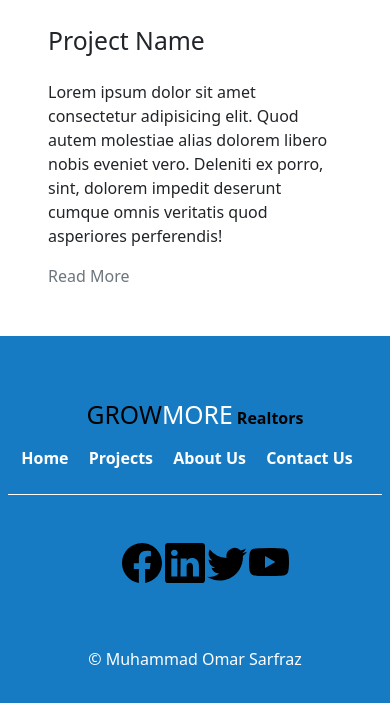
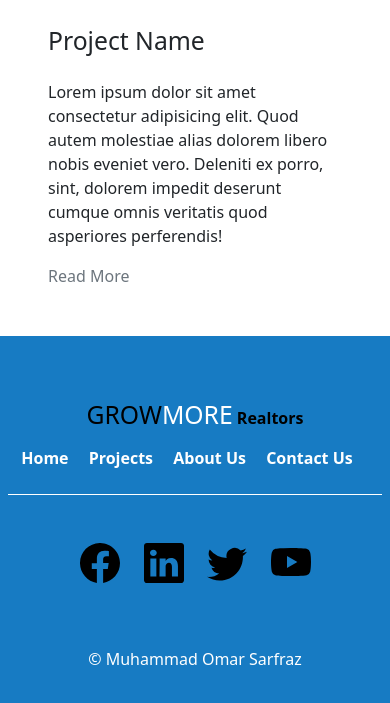
Before and after one commit to omar-sarfraz/Realtor-Website, a website: page projects.html in a window 390 px wide. Shown: the part 2366-3069 px from the top of the page. Drawn offline with nearby package versions, Linux system fonts and the light colour scheme.

Commit message:
Completed

```diff
--- a/projects.html
+++ b/projects.html
@@ -1,12 +1,14 @@
 <!DOCTYPE html>
-<html lang="en">
+<html lang="zxx">
 <head>
     <meta charset="UTF-8">
     <meta http-equiv="X-UA-Compatible" content="IE=edge">
     <meta name="viewport" content="width=device-width, initial-scale=1.0">
 
+    <!-- build:css css/main.css -->
     <link rel="stylesheet" href="node_modules/bootstrap/dist/css/bootstrap.min.css">
     <link rel="stylesheet" href="css/styles.css">
+    <!-- endbuild -->
 
     <title>Grow More Realtors</title>
 </head>
@@ -26,7 +28,7 @@
                     <li class="nav-item"> <a class="nav-link" href="/contactUs.html">Contact Us</a> </li>
                 </ul>
                 <div class="d-grid">
-                    <button type="submit" class="btn btn-outline-primary"> <a href="/contactus.html"> Get a Quote </a></button>
+                    <a href="/contactus.html" class="btn btn-outline-primary"> Get a Quote </a>
                 </div>
             </div>
 
@@ -116,22 +118,22 @@
                     <div class="row justify-content-center text-center m-5">
                         <div class="col-12 col-md-8 col-lg-6">
                             <div class="row justify-content-center text-center">
-                                <a class="col-2" href="http://www.facebook.com/profile.php?id=">
+                                <a class="col-3 col-md-2" href="http://www.facebook.com/profile.php?id=">
                                     <svg xmlns="http://www.w3.org/2000/svg" width="40" height="40" fill="currentColor" class="bi bi-facebook" viewBox="0 0 16 16">
                                         <path d="M16 8.049c0-4.446-3.582-8.05-8-8.05C3.58 0-.002 3.603-.002 8.05c0 4.017 2.926 7.347 6.75 7.951v-5.625h-2.03V8.05H6.75V6.275c0-2.017 1.195-3.131 3.022-3.131.876 0 1.791.157 1.791.157v1.98h-1.009c-.993 0-1.303.621-1.303 1.258v1.51h2.218l-.354 2.326H9.25V16c3.824-.604 6.75-3.934 6.75-7.951z"/>
                                     </svg>
                                 </a>
-                                <a class="col-2" href="http://www.linkedin.com/in/">
+                                <a class="col-3 col-md-2" href="http://www.linkedin.com/in/">
                                     <svg xmlns="http://www.w3.org/2000/svg" width="40" height="40" fill="currentColor" class="bi bi-linkedin" viewBox="0 0 16 16">
                                         <path d="M0 1.146C0 .513.526 0 1.175 0h13.65C15.474 0 16 .513 16 1.146v13.708c0 .633-.526 1.146-1.175 1.146H1.175C.526 16 0 15.487 0 14.854V1.146zm4.943 12.248V6.169H2.542v7.225h2.401zm-1.2-8.212c.837 0 1.358-.554 1.358-1.248-.015-.709-.52-1.248-1.342-1.248-.822 0-1.359.54-1.359 1.248 0 .694.521 1.248 1.327 1.248h.016zm4.908 8.212V9.359c0-.216.016-.432.08-.586.173-.431.568-.878 1.232-.878.869 0 1.216.662 1.216 1.634v3.865h2.401V9.25c0-2.22-1.184-3.252-2.764-3.252-1.274 0-1.845.7-2.165 1.193v.025h-.016a5.54 5.54 0 0 1 .016-.025V6.169h-2.4c.03.678 0 7.225 0 7.225h2.4z"/>
                                     </svg>
                                 </a>
-                                <a class="col-2" href="http://twitter.com/">
+                                <a class="col-3 col-md-2" href="http://twitter.com/">
                                     <svg xmlns="http://www.w3.org/2000/svg" width="40" height="40" fill="currentColor" class="bi bi-twitter" viewBox="0 0 16 16">
                                         <path d="M5.026 15c6.038 0 9.341-5.003 9.341-9.334 0-.14 0-.282-.006-.422A6.685 6.685 0 0 0 16 3.542a6.658 6.658 0 0 1-1.889.518 3.301 3.301 0 0 0 1.447-1.817 6.533 6.533 0 0 1-2.087.793A3.286 3.286 0 0 0 7.875 6.03a9.325 9.325 0 0 1-6.767-3.429 3.289 3.289 0 0 0 1.018 4.382A3.323 3.323 0 0 1 .64 6.575v.045a3.288 3.288 0 0 0 2.632 3.218 3.203 3.203 0 0 1-.865.115 3.23 3.23 0 0 1-.614-.057 3.283 3.283 0 0 0 3.067 2.277A6.588 6.588 0 0 1 .78 13.58a6.32 6.32 0 0 1-.78-.045A9.344 9.344 0 0 0 5.026 15z"/>
                                     </svg>
                                 </a>
-                                <a class="col-2" href="http://youtube.com/">
+                                <a class="col-3 col-md-2" href="http://youtube.com/">
                                     <svg xmlns="http://www.w3.org/2000/svg" width="40" height="40" fill="currentColor" class="bi bi-youtube" viewBox="0 0 16 16">
                                         <path d="M8.051 1.999h.089c.822.003 4.987.033 6.11.335a2.01 2.01 0 0 1 1.415 1.42c.101.38.172.883.22 1.402l.01.104.022.26.008.104c.065.914.073 1.77.074 1.957v.075c-.001.194-.01 1.108-.082 2.06l-.008.105-.009.104c-.05.572-.124 1.14-.235 1.558a2.007 2.007 0 0 1-1.415 1.42c-1.16.312-5.569.334-6.18.335h-.142c-.309 0-1.587-.006-2.927-.052l-.17-.006-.087-.004-.171-.007-.171-.007c-1.11-.049-2.167-.128-2.654-.26a2.007 2.007 0 0 1-1.415-1.419c-.111-.417-.185-.986-.235-1.558L.09 9.82l-.008-.104A31.4 31.4 0 0 1 0 7.68v-.123c.002-.215.01-.958.064-1.778l.007-.103.003-.052.008-.104.022-.26.01-.104c.048-.519.119-1.023.22-1.402a2.007 2.007 0 0 1 1.415-1.42c.487-.13 1.544-.21 2.654-.26l.17-.007.172-.006.086-.003.171-.007A99.788 99.788 0 0 1 7.858 2h.193zM6.4 5.209v4.818l4.157-2.408L6.4 5.209z"/>
                                     </svg>
@@ -151,10 +153,12 @@
         </div>
     </footer>
 
-
+<!-- build:js js/main.js -->
 <script src="node_modules/jquery/dist/jquery.slim.min.js"></script>
 <script src="node_modules/popper.js/dist/umd/popper.min.js"></script>
+<!-- endbuild -->
 <script src="node_modules/bootstrap/dist/js/bootstrap.min.js"></script>
+
 
 </body>
 </html>
```
Also changed, not shown: aboutus.html (+10 -6 lines), contactus.html (+10 -6 lines), index.html (+11 -8 lines), package.json (+13 -4 lines), 2 other files.
